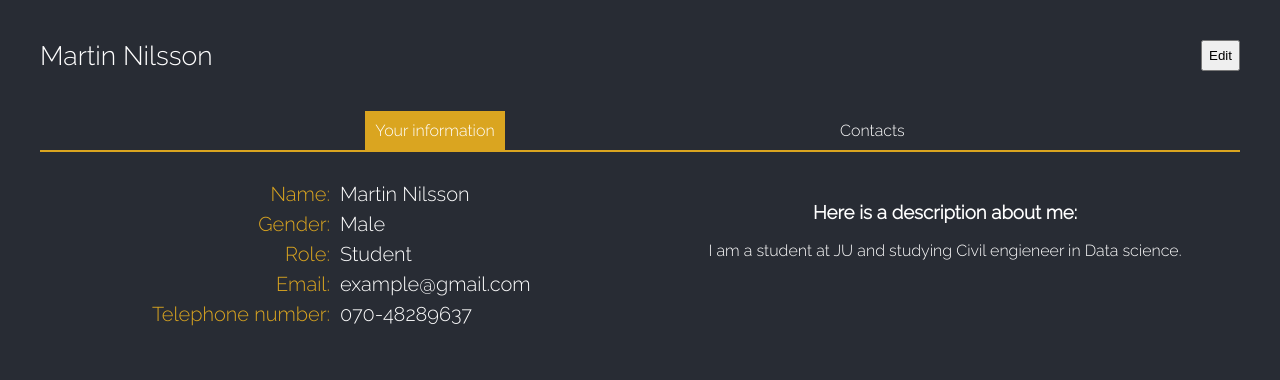
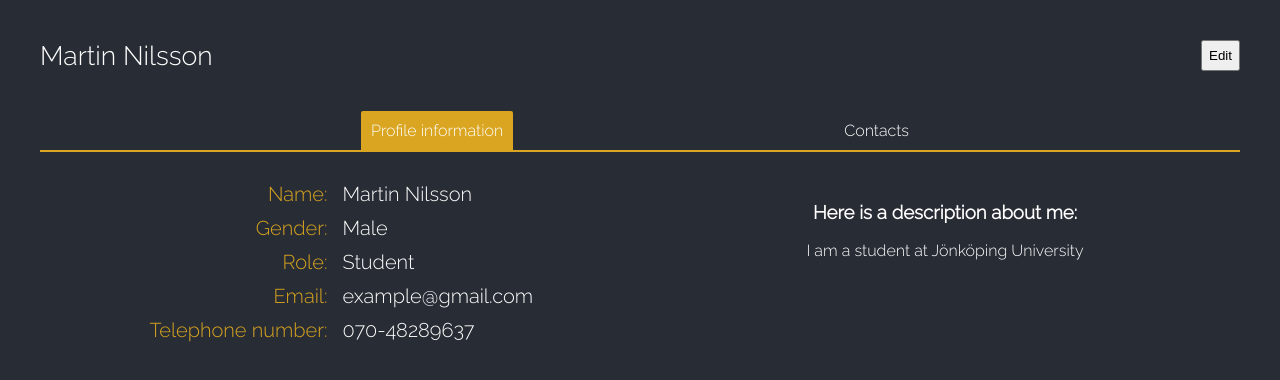
Before and after one commit to Civil-Data/OnlineMeetingSchedule, a React (Create React App) app in the folder frontend/: page /profile in a window 1280 px wide. Shown: the top 380 px of the page. Built offline with nearby package versions, Linux system fonts and the light colour scheme.

Commit message:
ADD: Implemented Profile page into the app

```diff
--- a/frontend/src/App.js
+++ b/frontend/src/App.js
@@ -5,7 +5,8 @@ import Home from "./views/Home";
 import Register from "./views/Register";
 import Login from "./views/Login";
 import Booking from "./views/Booking";
-import Confirmation from "./views/Confirmation";
+// import Confirmation from "./views/Confirmation";
+import Profile from "./views/Profile";
 
 function App() {
     return (
@@ -15,7 +16,8 @@ function App() {
                 <Route path="/login" element={<Login />} />
                 <Route path="/booking" element={<Booking />} />
                 <Route path="/register" element={<Register />} />
-				<Route path="/confirmation" element={<Confirmation />} />
+                <Route path="/profile" element={<Profile />} />
+                {/* <Route path="/confirmation" element={<Confirmation />} /> */}
             </Routes>
         </>
     );
--- /dev/null
+++ b/frontend/src/Components/Profile/ProfileInformation.js
@@ -0,0 +1,26 @@
+import React from "react";
+
+const ProfileInformation = () => {
+    return (
+        <div className="user_information">
+            <div className="profile_info">
+                <label className="user_info_label">Name:</label>
+                <span>Martin Nilsson</span>
+                <label className="user_info_label">Gender:</label>
+                <span>Male</span>
+                <label className="user_info_label">Role:</label>
+                <span>Student</span>
+                <label className="user_info_label">Email:</label>
+                <span>example@gmail.com</span>
+                <label className="user_info_label">Telephone number:</label>
+                <span>070-48289637</span>
+            </div>
+            <div className="user_about">
+                <h3>Here is a description about me:</h3>
+                <p>I am a student at Jönköping University</p>
+            </div>
+        </div>
+    );
+};
+
+export default ProfileInformation;
--- /dev/null
+++ b/frontend/src/Components/Profile/ProfileTab.js
@@ -0,0 +1,7 @@
+import React from "react";
+
+const ProfileTab = ({ tab_name, is_active }) => {
+    return <span className={`tab ${is_active ? "active" : ""}`}>{tab_name}</span>;
+};
+
+export default ProfileTab;
--- a/frontend/src/css/App.css
+++ b/frontend/src/css/App.css
@@ -135,6 +135,9 @@ input {
 .input_label {
     font-size: 30px;
 }
+.input_label > b {
+    color: red;
+}
 
 #typing-element {
     margin: 0 0 100px;
@@ -158,7 +161,9 @@ input {
 }
 
 .tab_area {
+    min-width: 330px;
     margin-top: 5vh;
+    margin-bottom: 30px;
     display: flex;
     justify-content: space-evenly;
     border-bottom: 2px solid goldenrod;
@@ -166,6 +171,7 @@ input {
 
 .tab {
     padding: 10px;
+    border-radius: 2px 2px 0 0;
 }
 
 .tab:hover {
@@ -187,19 +193,17 @@ p {
 }
 
 .profile_info {
+    text-wrap: nowrap;
     font-size: 20px;
     display: grid;
     grid-template-columns: repeat(2, 1fr);
-    grid-template-rows: repeat(5, 30px);
-    /* background-color: red; */
-    column-gap: 10px;
+    gap: 10px 15px;
 }
 .profile_info > .user_info_label {
     text-align: end;
 }
 
-.bottom_section {
-    margin-top: 30px;
+.user_information {
     display: grid;
     grid-template-columns: repeat(2, 1fr);
     column-gap: 20px;
--- a/frontend/src/index.js
+++ b/frontend/src/index.js
@@ -3,16 +3,14 @@ import ReactDOM from "react-dom/client";
 import { BrowserRouter } from "react-router-dom";
 // import "./css/index.css";
 import "./css/App.css";
-// import App from "./App";
+import App from "./App";
 import reportWebVitals from "./reportWebVitals";
-import Profile from "./views/Profile";
 
 const root = ReactDOM.createRoot(document.getElementById("root"));
 root.render(
     <React.StrictMode>
         <BrowserRouter>
-            {/* <App /> */}
-            <Profile />
+            <App />
         </BrowserRouter>
     </React.StrictMode>
 );
--- a/frontend/src/views/Home.js
+++ b/frontend/src/views/Home.js
@@ -18,7 +18,7 @@ const Home = () => {
 
             <h2>Please Login or Sign up here!</h2>
             <div className="login_area">
-				<Link to="/Register" className="links">
+                <Link to="/register" className="links">
                     Click here to register!
                 </Link>
                 <Link to="/login" className="links">
--- a/frontend/src/views/Profile.js
+++ b/frontend/src/views/Profile.js
@@ -1,4 +1,7 @@
 // import TypingEffect from "../Components/TypingEffect";
+
+import ProfileInformation from "../Components/Profile/ProfileInformation";
+import ProfileTab from "../Components/Profile/ProfileTab";
 
 const Profile = () => {
     return (
@@ -16,32 +19,33 @@ const Profile = () => {
                 </div>
 
                 <div className="tab_area">
-                    <span className="tab active">Your information</span>
-                    <span className="tab">Contacts</span>
+                    <ProfileTab tab_name="Profile information" is_active={true} />
+                    <ProfileTab tab_name="Contacts" />
+                    {/* <span className="tab active">Profile information</span>
+                    <span className="tab">Contacts</span> */}
                 </div>
 
-                <div className="bottom_section">
+                <ProfileInformation />
+                {/* <div className="bottom_section">
                     <div className="profile_info">
-                        {/* <div className="right_float"> */}
+                        {/* <di
                         <label className="user_info_label">Name:</label>
-                        <p>Martin Nilsson</p>
+                        <span>Martin Nilsson</span>
                         <label className="user_info_label">Gender:</label>
-                        <p>Male</p>
+                        <span>Male</span>
                         <label className="user_info_label">Role:</label>
-                        <p>Student</p>
+                        <span>Student</span>
                         <label className="user_info_label">Email:</label>
-                        <p>example@gmail.com</p>
+                        <span>example@gmail.com</span>
                         <label className="user_info_label">Telephone number:</label>
-                        {/* </div> */}
-                        {/* <div className="user_info_values"> */}
-                        <p>070-48289637</p>
-                        {/* </div> */}
+                        <span>070-48289637</span>
+
                     </div>
                     <div className="user_about">
                         <h3>Here is a description about me:</h3>
                         <p>I am a student at JU and studying Civil engieneer in Data science.</p>
                     </div>
-                </div>
+                </div> */}
             </div>
         </>
     );
--- a/frontend/src/views/Register.js
+++ b/frontend/src/views/Register.js
@@ -8,20 +8,12 @@ const Register = () => {
     return (
         <>
             <h1>Register page</h1>
-			<TypingEffect
-				text="Please enter your email and a password to sign up."
-				delay={25}
-			/>
+            <TypingEffect text="Please enter your email and a password to sign up." delay={25} />
             <div id="email-container" data-step-state="active">
                 <AuthInput message="Enter your email" type="email" />
                 <AuthInput message="Enter your password" type="password" />
 
-				<Link
-					id="confirmation_btn"
-					className="links"
-					to="/Register"
-					type="button"
-				>
+                <Link id="confirmation_btn" className="links" to="/profile" type="button">
                     Register account
                 </Link>
             </div>
```
Lines whose indentation alone changed are shown as unchanged.
